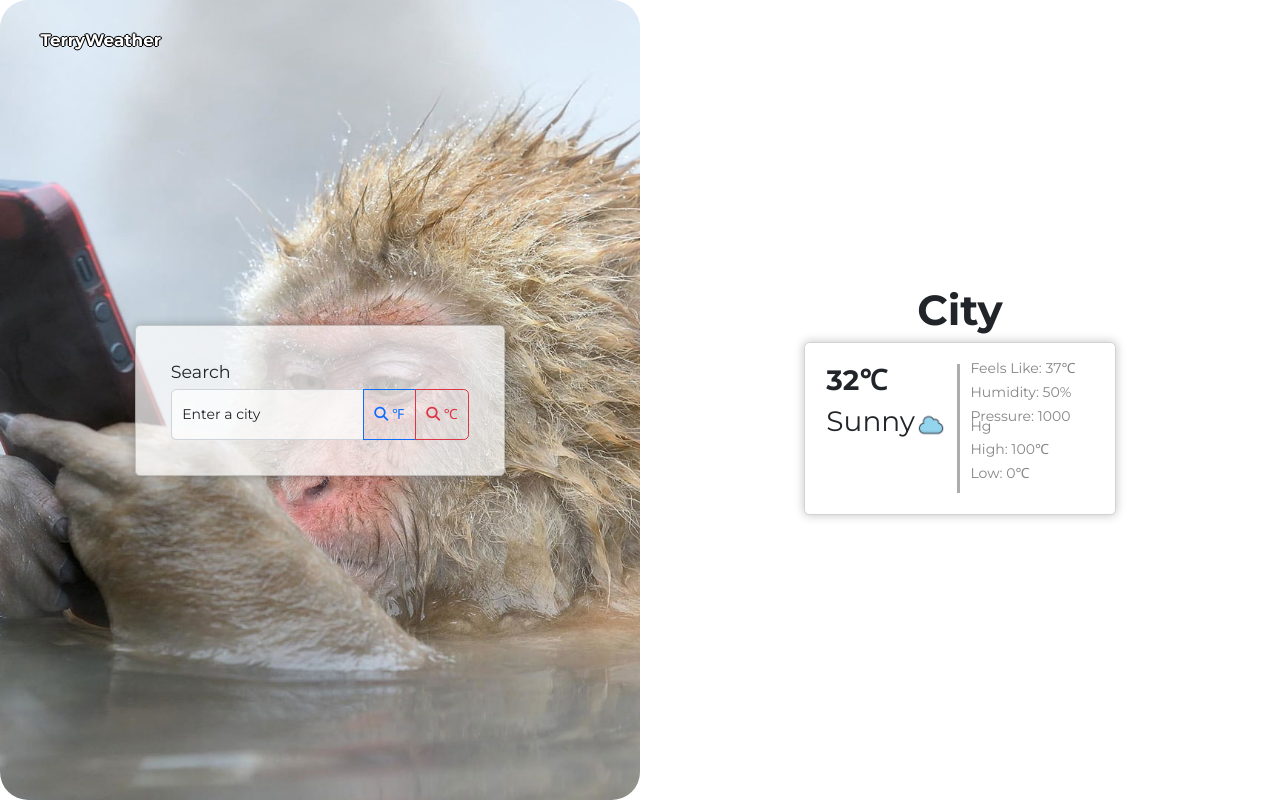
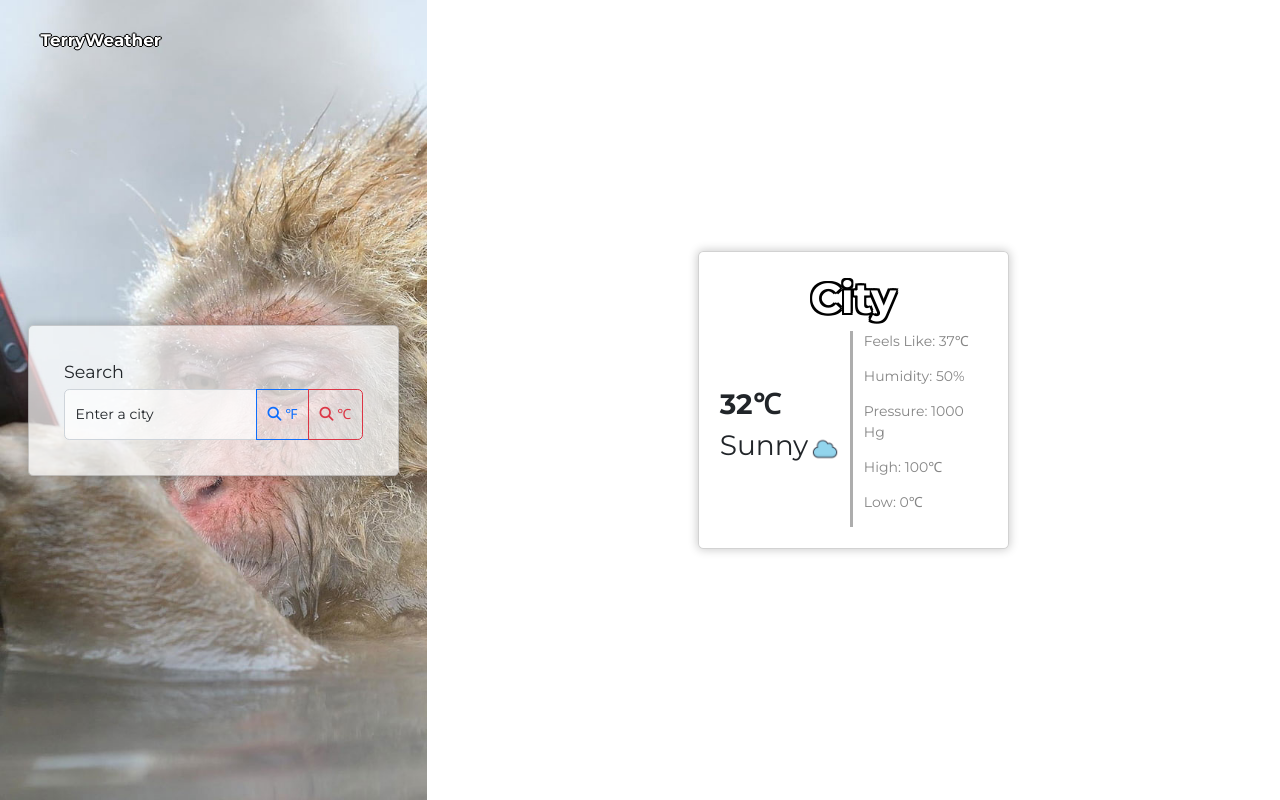
Before and after one commit to liny18/Web-Dev1, a PHP site: page / in a window 1280 px wide. Run offline with PHP 8.4, Linux system fonts and the light colour scheme; some libraries are stand-ins or nearby versions.

Commit message:
mostly done
mostly done with project

```diff
--- a/lab4/index.html
+++ b/lab4/index.html
@@ -19,7 +19,7 @@
   <div class="container-fluid h-100">
     <div class="row h-100 whole">
       <h2 class="name">TerryWeather</h2>
-      <div class="col right-container d-flex justify-content-center align-items-center rounded-5">
+      <div class="col-4 right-container d-flex justify-content-center align-items-center">
         <div class="card search-card p-4 ">
           <div class="card-body">
             <h5 class="card-title">Search</h5>
@@ -28,11 +28,11 @@
                 <input type="text" class="form-control" id="search" placeholder="City">
                 <label for="search">Enter a city</label>
               </div>
-              <button type="button" class="btn btn-outline-primary button">
+              <button type="button" class="btn btn-outline-primary button" id="F">
                 <i class="fas fa-search"></i>
                 &#8457
               </button>
-              <button type="button" class="btn btn-outline-danger button">
+              <button type="button" class="btn btn-outline-danger button" id="C">
                 <i class="fas fa-search"></i>
                 &#8451
               </button>
@@ -41,11 +41,11 @@
         </div>
       </div>
 
-      <div class="col left-container d-flex flex-column justify-content-center align-items-center">
-        <h2 class="text-center city">City</h2>
+      <div class="col-8 left-container d-flex flex-column justify-content-center align-items-center rounded-5">
         <div class="card main-card p-4">
+          <h2 class="card-title text-center city">City</h2>
             <div class="row">
-              <div class="col-6 main-card-left">
+              <div class="col-6 main-card-left d-flex flex-column justify-content-center">
                 <h2 class="main-temp">32&#8451</h2>
                 <div class="main-card-flex">
                   <h2 class="main-weather">Sunny</h2>
--- a/lab4/style.css
+++ b/lab4/style.css
@@ -11,11 +11,18 @@ html {
 html,
 body {
   height: 100%;
+  width: 100%;
+  margin: 0;
+  padding: 0;
+  overflow: hidden;
 }
 
 .left-container {
   position: relative;
-
+  height: 100%;
+  background-size: cover;
+  background-position: center;
+  background-repeat: no-repeat;
 }
 
 .right-container {
@@ -23,17 +30,7 @@ body {
   background-size: cover;
   background-position: center;
   background-repeat: no-repeat;
-  /* background-image: linear-gradient(rgba(255, 255, 255, 0.1), rgba(255, 255, 255, 0.1)), url(pictures/monkey.jpg); */
   height: 100%;
-  width: 100%;
-}
-
-.left-container {
-  background-size: cover;
-  background-position: center;
-  background-repeat: no-repeat;
-  height: 100%;
-  width: 100%;
 }
 
 .card {
@@ -65,15 +62,24 @@ body {
 }
 
 .details {
-  line-height: 1;
   font-size: 1rem;
   color:rgb(134, 134, 134);
-  line-height: 0.7;
+  /* line-height: 0.7; */
 }
 
 .city {
   font-size: 3rem;
   font-weight: bold;
+  color: white;
+  text-shadow:
+    0.05em 0 black,
+    0 0.05em black,
+    -0.05em 0 black,
+    0 -0.05em black,
+    -0.05em -0.05em black,
+    -0.05em 0.05em black,
+    0.05em -0.05em black,
+    0.05em 0.05em black;
 }
 
 .whole {
```
Also changed, not shown: lab4/script.js (+26 -56 lines), lab4/README.md.
